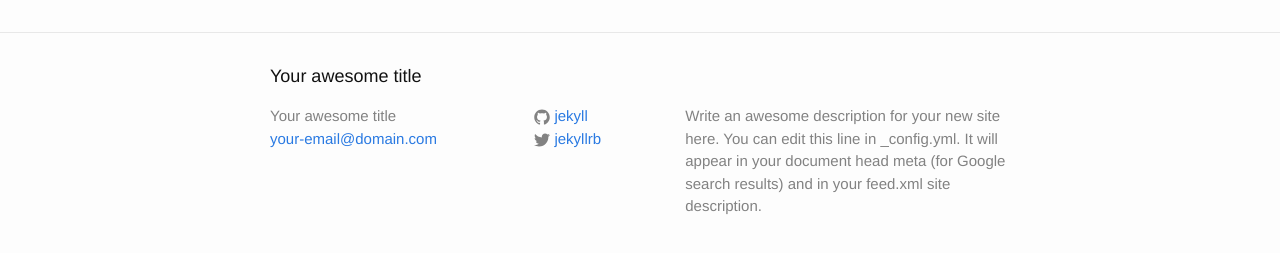
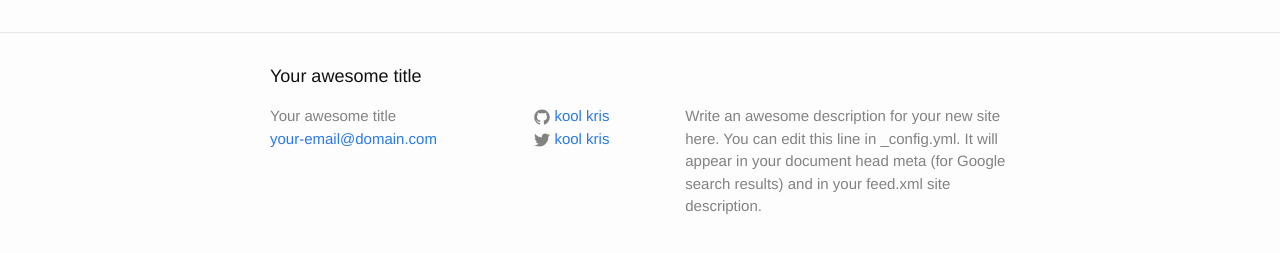
Before and after one commit to koolkris/koolkris.github.io, a Jekyll site: the page built from index.html, in a window 1280 px wide. Shown: the part 264-517 px from the top of the page. Built offline with Jekyll 4.4.1, drawn with Linux system fonts in a browser that asks for light colours.

Commit message:
Update _config.yml

```diff
--- a/_config.yml
+++ b/_config.yml
@@ -14,8 +14,8 @@ description: > # this means to ignore newlines until "baseurl:"
   Google search results) and in your feed.xml site description.
 baseurl: "" # the subpath of your site, e.g. /blog
 url: "http://yourdomain.com" # the base hostname & protocol for your site
-twitter_username: jekyllrb
-github_username:  jekyll
+twitter_username: kool kris
+github_username:  kool kris
 
 # Build settings
 markdown: kramdown
```
